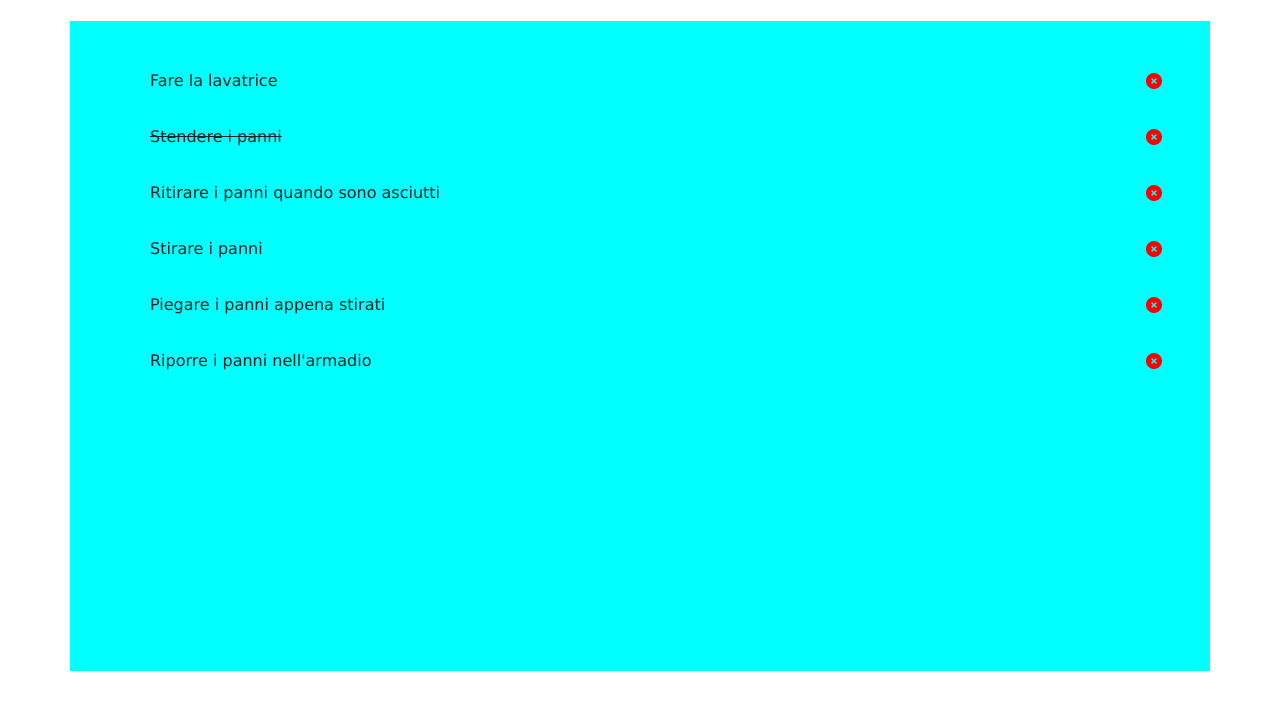
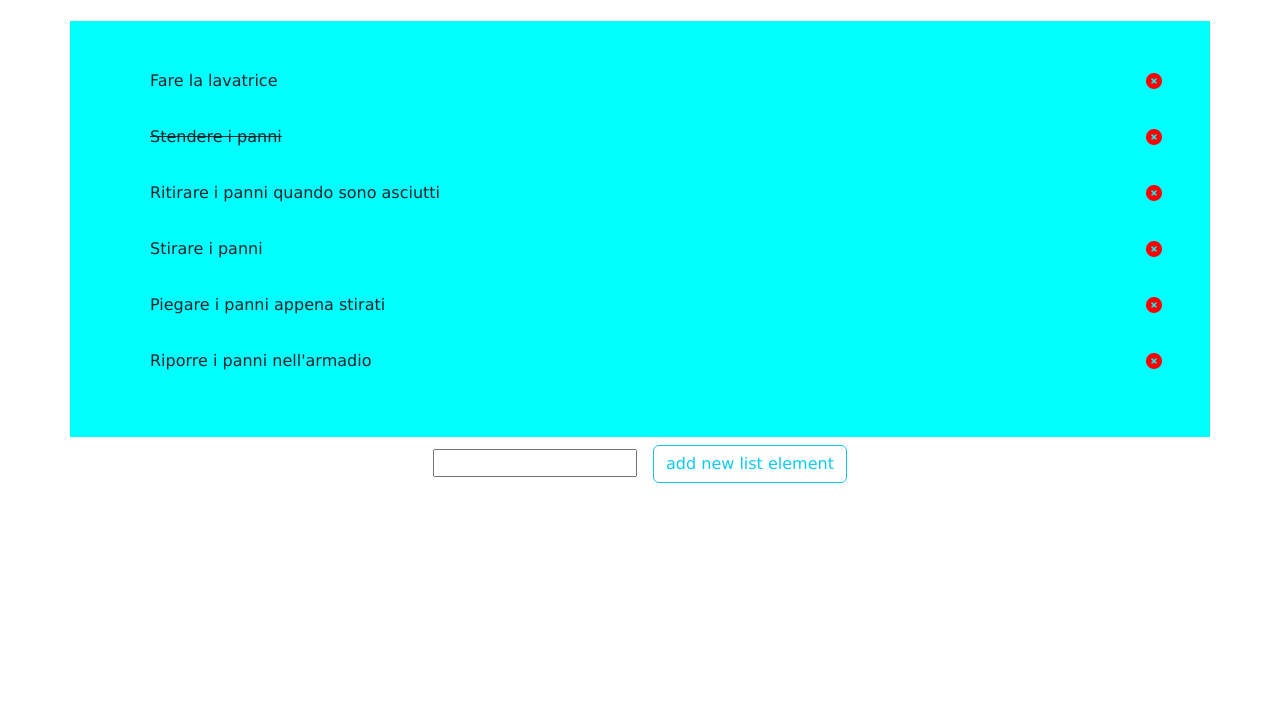
Before and after one commit to francescotroiano98/vue-todolist, a plain HTML site: page index.html in a window 1280 px wide. Shown: the part 75-784 px from the top of the page. Drawn offline with nearby package versions, Linux system fonts and the light colour scheme.

Commit message:
done milestone 2

```diff
--- a/JS/script.js
+++ b/JS/script.js
@@ -53,7 +53,13 @@ createApp({
 
               },
 
-        ]
+        ],
+
+        newListElement: {
+            text: "", // Aggiungi la proprietà "text" all'oggetto newListElement
+            done: false, // Aggiungi la proprietà "done" all'oggetto newListElement
+          },
+
 
     };
   },
@@ -65,7 +71,14 @@ createApp({
         } else {
         this.toDoList.splice(index, 1);
         }
-    }
+    },
+
+    addNewElement(todoElement) {
+
+        this.toDoList.push(todoElement);
+
+        this.newListElement = { text: "", done: false };
+    },
 
   },
 }).mount('#app');
--- a/css/style.css
+++ b/css/style.css
@@ -7,7 +7,7 @@
 }
 
 .to-do-list-container{
-    height: 650px;
+
     background-color: aqua;
     padding: 2rem;
 }
--- a/index.html
+++ b/index.html
@@ -25,7 +25,7 @@
             </h1>
         </header>
         <main>
-            <div class="to-do-list-container container ">
+            <div class="to-do-list-container container mb-2">
                 <ul v-if="toDoList.length > 0">
                     <li class="d-flex align-items-center justify-content-between" v-for="(item, index) in toDoList">
 
@@ -35,6 +35,14 @@
                 </ul>
                 <p v-else class="empty-list-message">Nessun elemento nella lista.</p>
             </div>
+            <section class="container d-flex align-items-center justify-content-center">
+                <div>
+                    <input type="text" v-model="newListElement.text">
+
+
+                    <button class="btn btn-outline-info ms-3" @click="addNewElement(newListElement)">add new list element</button>
+                </div>
+            </section>
         </main>
 
 
```
